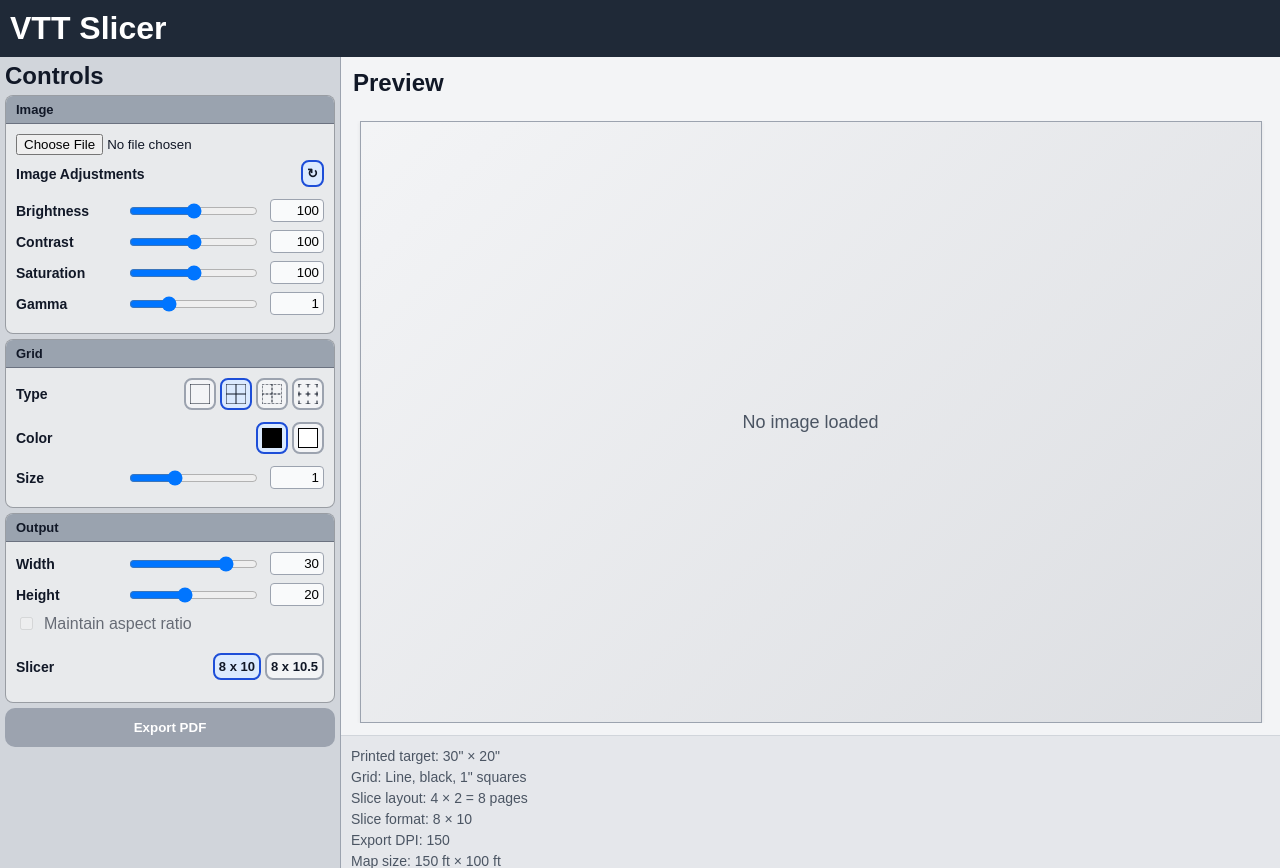
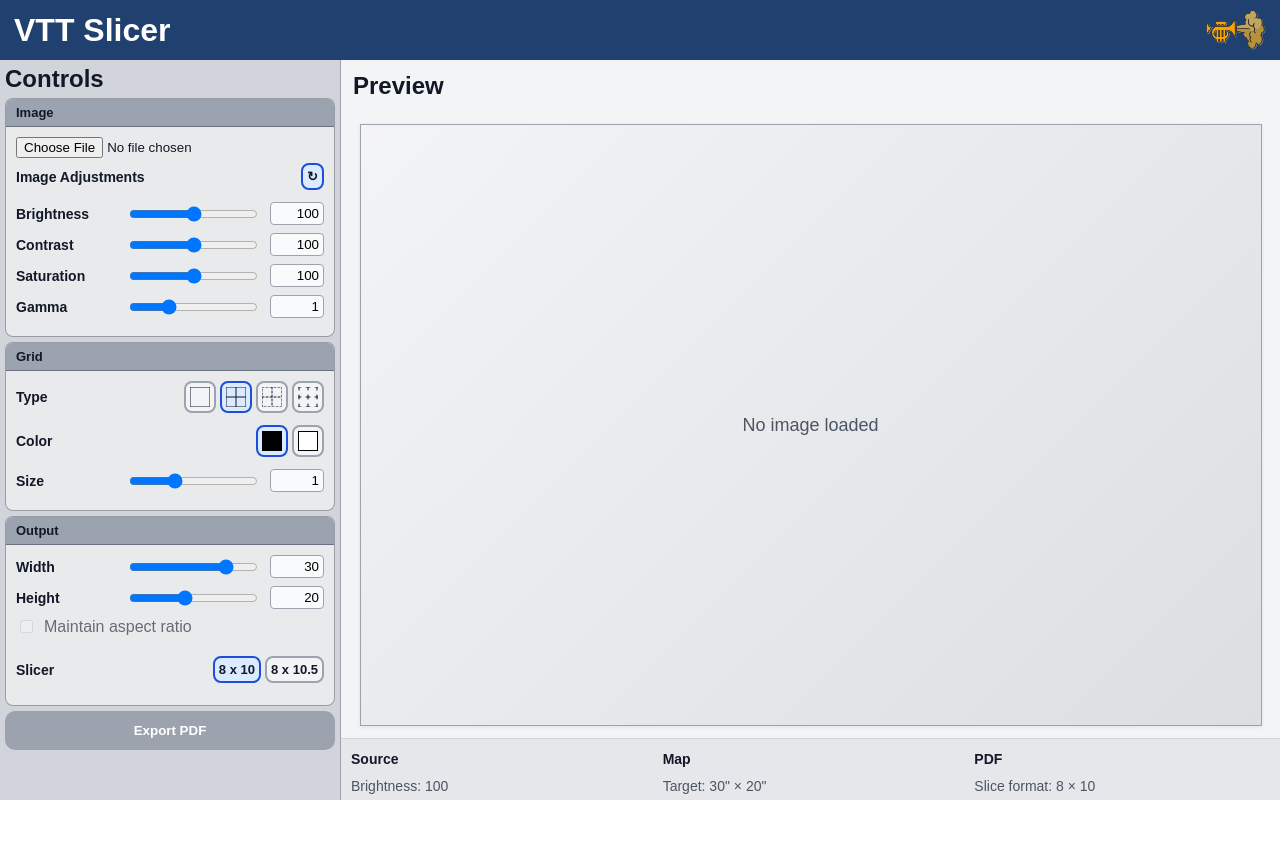
Before and after one commit to Trumpootcom/wms-ts, a React (Vite) app: page / in a window 1280 px wide. After the commit the page ends 800 px from the top, so only its background shows below. Built offline with nearby package versions, Linux system fonts and the light colour scheme.

Commit message:
ui(status): reorganize preview status panel into Source/Map/PDF columns and move image adjustments to Source section

```diff
--- a/src/App.tsx
+++ b/src/App.tsx
@@ -1,6 +1,7 @@
 import ControlPanel from "./components/ControlPanel.tsx";
 import PreviewPanel from "./components/PreviewPanel.tsx";
 import { useSlicerState } from "./hooks/useSlicerState.ts";
+import trumpoot from "./assets/trumpoot.svg";
 
 function App() {
   const slicer = useSlicerState();
@@ -8,7 +9,9 @@ function App() {
   return (
     <div
       style={{
-        minHeight: "100vh",
+        height: "100vh",
+        display: "grid",
+        gridTemplateRows: "auto 1fr",
         background: "#f3f4f6",
         color: "#111827",
         fontFamily: "Arial, sans-serif",
@@ -17,21 +20,33 @@ function App() {
     >
       <header
         style={{
-          background: "#1f2937",
+          background: "#204170",
           color: "white",
-          padding: "10px",
+          padding: "10px 14px",
+          display: "flex",
+          alignItems: "center",
+          justifyContent: "space-between",
         }}
       >
         <h1 style={{ margin: 0 }}>VTT Slicer</h1>
+
+        <img
+          src={trumpoot}
+          alt="Trumpoot logo"
+          style={{
+            height: "40px",
+            width: "auto",
+            display: "block",
+          }}
+        />
       </header>
-
       <main
         style={{
           display: "grid",
           gridTemplateColumns: "340px 1px 1fr",
           gap: "0",
           padding: "0",
-          minHeight: "calc(100vh - 69px)",
+          height: "100%",
         }}
       >
         <ControlPanel slicer={slicer} />
--- a/src/components/ControlPanel.tsx
+++ b/src/components/ControlPanel.tsx
@@ -18,7 +18,7 @@ function ControlPanel({ slicer }: ControlPanelProps) {
             style={{
                 background: "#d1d5db",
                 padding: "5px",
-                minHeight: "100%",
+                height: "100%",
                 boxSizing: "border-box",
                 overflowY: "auto",
             }}
--- a/src/components/PreviewPanel.tsx
+++ b/src/components/PreviewPanel.tsx
@@ -51,7 +51,7 @@ function PreviewPanel({
     exportDpi,
     imageAdjustments,
 }: PreviewPanelProps) {
-    const infoPaneHeight = 132;
+    const infoPaneHeight = 170;
 
     const previewGridLineColor =
         gridColor === "black" ? "rgba(0,0,0,0.65)" : "rgba(255,255,255,0.85)";
@@ -75,6 +75,9 @@ function PreviewPanel({
 
     const stageWidth = Math.max(previewStage.width, 1);
     const stageHeight = Math.max(previewStage.height, 1);
+
+    const gridWidthCount = printedWidthIn / gridSizeIn;
+    const gridHeightCount = printedHeightIn / gridSizeIn;
 
     let frameWidthPx = stageWidth;
     let frameHeightPx = frameWidthPx / stageAspect;
@@ -112,13 +115,7 @@ function PreviewPanel({
                 overflow: "hidden",
             }}
         >
-            <h2
-                style={{
-                    margin: "12px",
-                }}
-            >
-                Preview
-            </h2>
+            <h2 style={{ margin: "12px" }}>Preview</h2>
 
             <div
                 style={{
@@ -128,17 +125,6 @@ function PreviewPanel({
                     boxSizing: "border-box",
                     display: "grid",
                     placeItems: "center",
-                }}
-            >
-                <div
-                    style={{
-                        width: "100%",
-                        height: "100%",
-                        minWidth: 0,
-                        minHeight: 0,
-                        display: "grid",
-                        placeItems: "center",
-                        overflow: "hidden",
                 }}
             >
                 <div
@@ -228,13 +214,8 @@ function PreviewPanel({
                     )}
                 </div>
             </div>
-            </div>
 
-            <div
-                style={{
-                    background: "#d1d5db",
-                }}
-            />
+            <div style={{ background: "#d1d5db" }} />
 
             <div
                 style={{
@@ -245,49 +226,83 @@ function PreviewPanel({
                     background: "#e5e7eb",
                     padding: "10px",
                     boxSizing: "border-box",
+                    display: "grid",
+                    gridTemplateColumns: "1fr 1fr 1fr",
+                    gap: "16px",
                 }}
             >
+                <div>
+                    <div style={{ fontWeight: 700, marginBottom: "6px", color: "#111827" }}>
+                        Source
+                    </div>
+
                     {sourcePixelWidth && sourcePixelHeight && (
                         <div>
-                        Source pixels: {sourcePixelWidth} × {sourcePixelHeight}
+                            Pixels: {sourcePixelWidth} × {sourcePixelHeight}
                         </div>
                     )}
 
-                {sourceSizeReport ? (
-                    <>
+                    {sourceSizeReport && (
                         <div>
-                            Source crop fit: {formatInches(sourceSizeReport.sourceWidthIn)}" ×{" "}
+                            Crop fit: {formatInches(sourceSizeReport.sourceWidthIn)}" ×{" "}
                             {formatInches(sourceSizeReport.sourceHeightIn)}"
                         </div>
-                        <div>
-                            Printed target: {formatInches(printedWidthIn)}" ×{" "}
-                            {formatInches(printedHeightIn)}"
+                    )}
+
+                    <div>Brightness: {imageAdjustments.brightness}</div>
+                    <div>Contrast: {imageAdjustments.contrast}</div>
+                    <div>Saturation: {imageAdjustments.saturation}</div>
+                    <div>Gamma: {imageAdjustments.gamma}</div>
                 </div>
                 <div>
-                            Stretch: {formatPercent(sourceSizeReport.stretchX)}% horizontal,{" "}
-                            {formatPercent(sourceSizeReport.stretchY)}% vertical
+                    <div style={{ fontWeight: 700, marginBottom: "6px", color: "#111827" }}>
+                        Map
                     </div>
-                    </>
-                ) : (
+
                     <div>
-                        Printed target: {formatInches(printedWidthIn)}" ×{" "}
-                        {formatInches(printedHeightIn)}"
+                        Target: {formatInches(printedWidthIn)}" × {formatInches(printedHeightIn)}"
+                    </div>
+
+                    {sourceSizeReport && (
+                        <div>
+                            Stretch: {formatPercent(sourceSizeReport.stretchX)}% H,{" "}
+                            {formatPercent(sourceSizeReport.stretchY)}% V
                         </div>
                     )}
 
                     <div>
-                    Grid: {gridModeLabel}, {gridColor}, {gridSizeIn}" squares
+                        Grid: {gridModeLabel}, {gridColor}, {gridSizeIn}"
                     </div>
+
                     <div>
-                    Slice layout: {sliceEstimate.cols} × {sliceEstimate.rows} ={" "}
-                    {sliceEstimate.total} page{sliceEstimate.total === 1 ? "" : "s"}
+                        Grid count: {formatInches(gridWidthCount)} × {formatInches(gridHeightCount)}
                     </div>
-                <div>Slice format: {sliceSizeLabel}</div>
-                <div>Export DPI: {exportDpi}</div>
+
                     <div>
                         Map size: {formatInches(mapWidthFt)} ft × {formatInches(mapHeightFt)} ft
                     </div>
+
                 </div>
+
+                <div>
+                    <div style={{ fontWeight: 700, marginBottom: "6px", color: "#111827" }}>
+                        PDF
+                    </div>
+
+                    <div>Slice format: {sliceSizeLabel}</div>
+
+                    <div>
+                        Page array: {sliceEstimate.cols} × {sliceEstimate.rows}
+                    </div>
+
+                    <div>
+                        Total pages: {sliceEstimate.total}
+                    </div>
+
+                    <div>Export DPI: {exportDpi}</div>
+                </div>
+            </div>
+
         </section>
     );
 }
```
Also changed, not shown: src/assets/trumpoot.png (added), src/assets/trumpoot.svg (added). Lines whose indentation alone changed are shown as unchanged.
